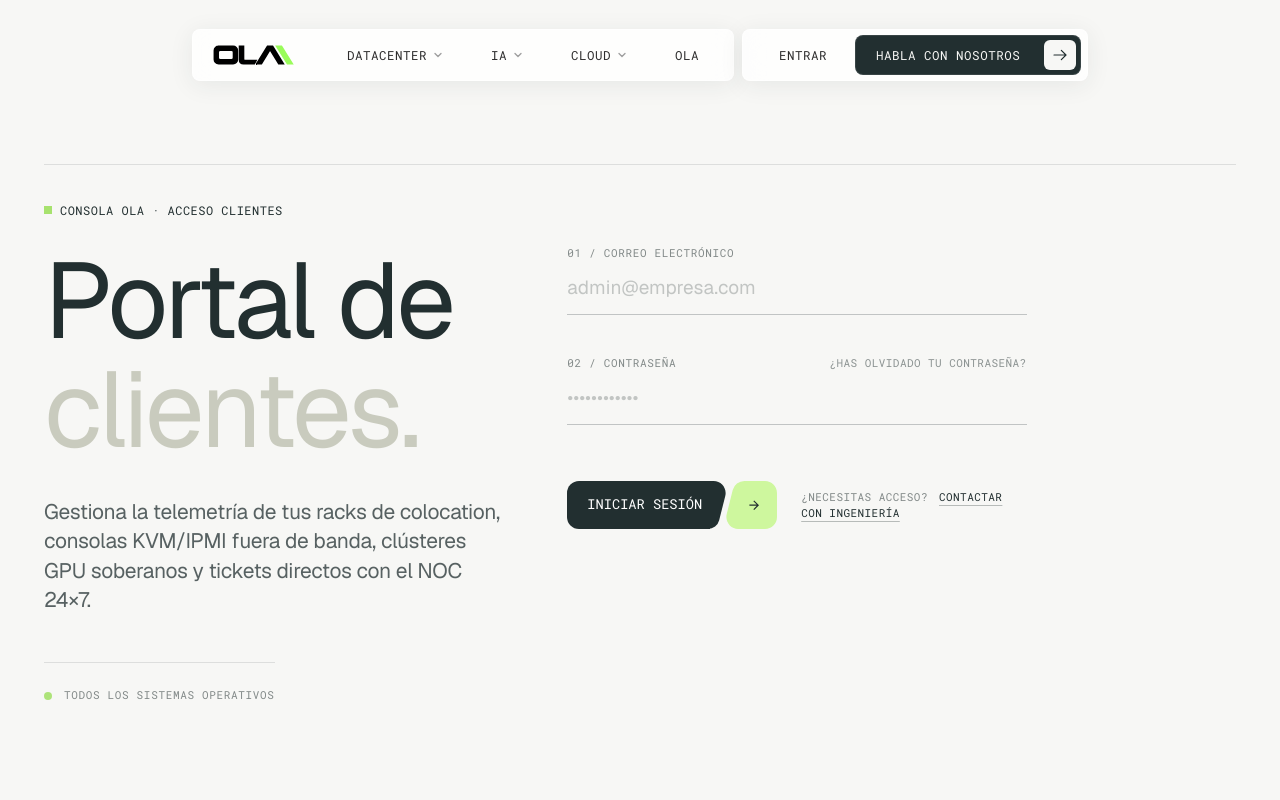
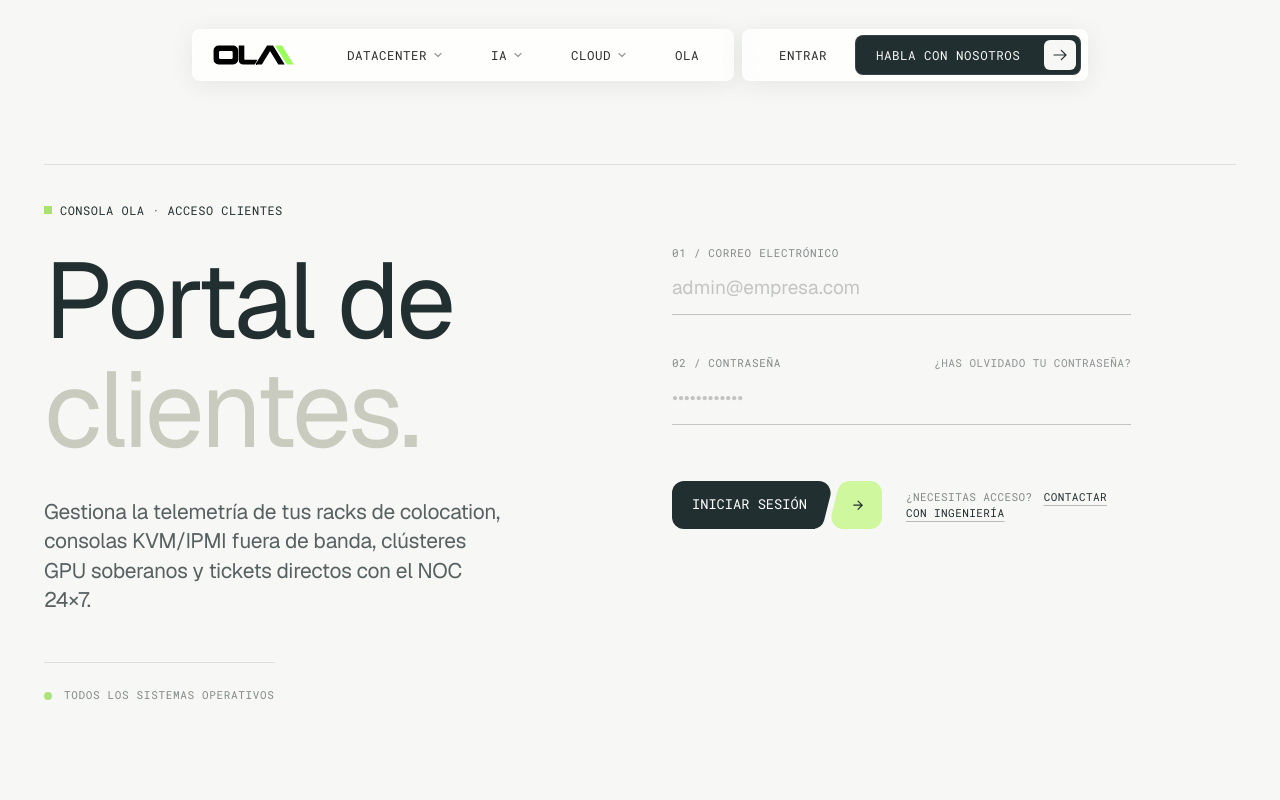
Before and after one commit to cloudindev/oladatacenter, a Next.js app: page /login in a window 1280 px wide. Shown: the top 800 px of the page. Built offline with nearby package versions, Linux system fonts and the light colour scheme; a web font is replaced by a local one.

Commit message:
fix(login): set form column to lg:col-start-7 for balanced horizontal spacing

```diff
--- a/src/app/login/page.tsx
+++ b/src/app/login/page.tsx
@@ -138,7 +138,7 @@
           </div>
 
           {/* Columna Derecha: Formulario Desnudo Desplazado a la Izquierda para Respirar a la Derecha */}
-          <div className="lg:col-span-5 lg:col-start-6 lg:pt-12">
+          <div className="lg:col-span-5 lg:col-start-7 lg:pt-12">
             <form onSubmit={handleSubmit} className="space-y-10" noValidate>
               <div>
                 <label
```
